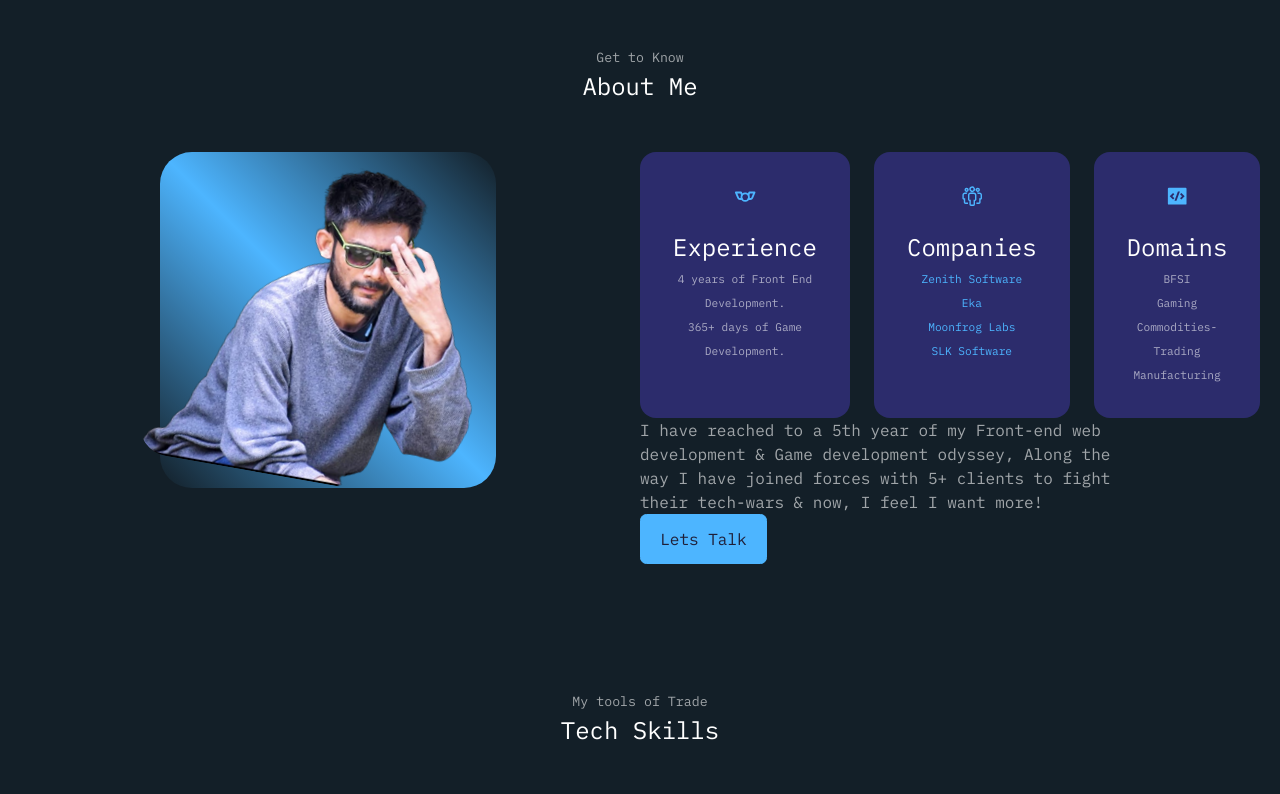
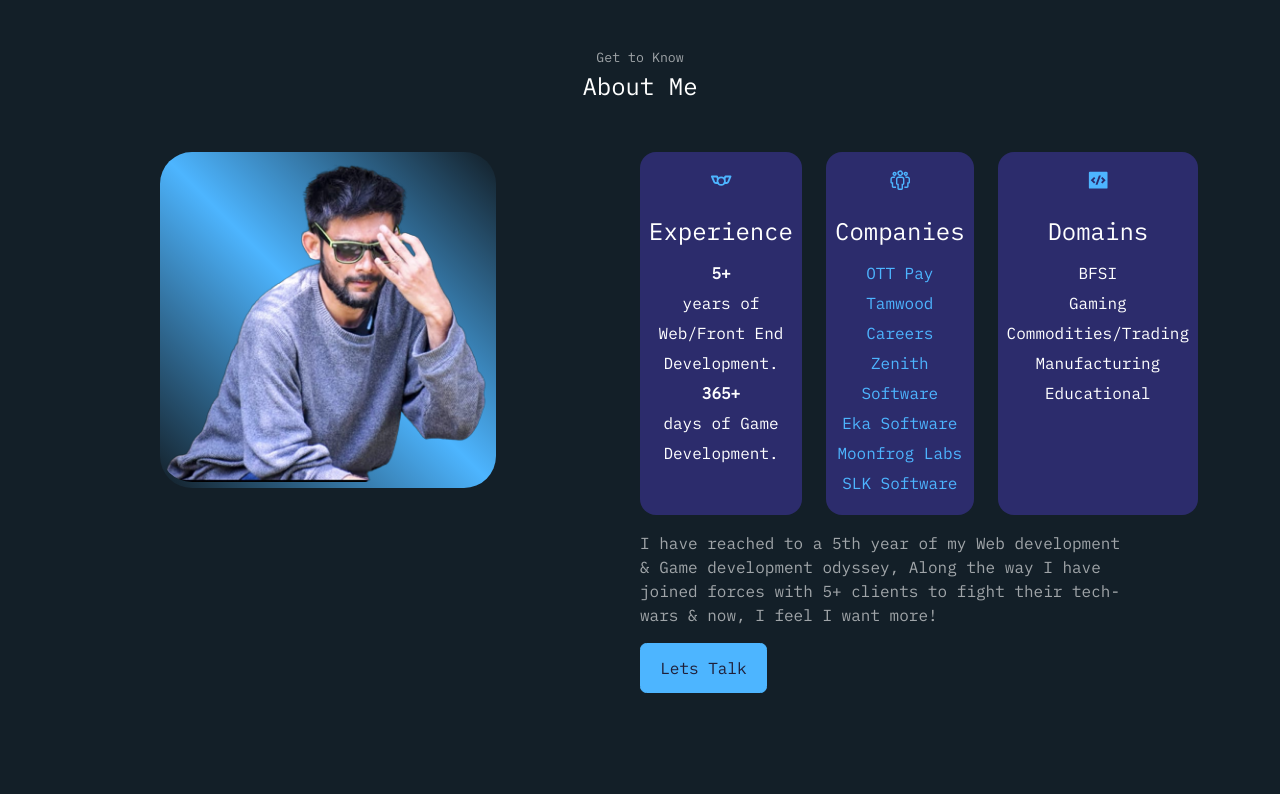
Before and after one commit to zeroonedev1/website_shub, a React (Create React App) app: page / in a window 1280 px wide. Shown: the part 880-1674 px from the top of the page. Built offline with nearby package versions, Linux system fonts and the light colour scheme.

Commit message:
About - removed animation, styling. Updated resume

```diff
--- a/src/components/about/About.jsx
+++ b/src/components/about/About.jsx
@@ -1,9 +1,9 @@
 import React from 'react'
 import './about.css'
 import ME from '../../assets/3_1.png'
-import {TbMilitaryAward} from 'react-icons/tb'
-import {VscOrganization} from 'react-icons/vsc'
-import {RiCodeBoxFill} from 'react-icons/ri'
+import { TbMilitaryAward } from 'react-icons/tb'
+import { VscOrganization } from 'react-icons/vsc'
+import { RiCodeBoxFill } from 'react-icons/ri'
 
 const About = () => {
   return (
@@ -21,32 +21,38 @@ const About = () => {
         <div className="about__content">
           <div className="about__cards">
             <article className='about__card'>
-              <TbMilitaryAward className="about__icon"/>
+              <TbMilitaryAward className="about__icon" />
               <h2>Experience</h2>
-             <p> <small>4 years of Front End Development.</small></p>
-              <p><small>365+ days of Game Development.</small></p>
+              <p><strong>5+</strong><br></br> years of Web/Front End Development.</p>
+              <p><strong>365+</strong><br></br> days of Game Development.</p>
             </article>
 
             <article className='about__card'>
-              <VscOrganization className="about__icon"/>
+              <VscOrganization className="about__icon" />
               <h2>Companies</h2>
-              <p><small><a href="https://zenithsoft.com/">Zenith Software</a></small></p>
-              <p><small><a href="https://eka1.com/">Eka</a></small></p>
-              <p><small><a href="https://moonfroglabs.com/">Moonfrog Labs</a></small></p>
-              <p><small><a href="https://www.slksoftware.com/">SLK Software</a></small></p>
+              <div className='companies_parent'>
+                <p><a href="https://ottpay.com/">OTT Pay</a></p>
+                <p><a href="https://tamwood.com/">Tamwood Careers</a></p>
+                <p><a href="https://zenithsoft.com/">Zenith Software</a></p>
+                <p><a href="https://eka1.com/">Eka Software</a></p>
+                <p><a href="https://moonfroglabs.com/">Moonfrog Labs</a></p>
+                <p><a href="https://www.slksoftware.com/">SLK Software</a></p>
+              </div>
             </article>
 
             <article className='about__card'>
-              <RiCodeBoxFill className="about__icon"/>
+              <RiCodeBoxFill className="about__icon" />
               <h2>Domains</h2>
-              <p><small>BFSI</small></p>
-              <p><small>Gaming</small></p>
-              <p><small>Commodities-Trading</small></p>
-              <p><small>Manufacturing</small></p>
+              <p>BFSI</p>
+              <p>Gaming</p>
+              <p>Commodities/Trading</p>
+              <p>Manufacturing</p>
+              <p>Educational</p>
             </article>
           </div>
 
-          <p>I have reached to a 5th year of my Front-end web development & Game development odyssey, Along the way I have joined forces with 5+ clients to fight their tech-wars & now, I feel I want more!</p>
+          <p className='about_intro'>I have reached to a 5th year of my Web development & Game development odyssey,
+            Along the way I have joined forces with 5+ clients to fight their tech-wars & now, I feel I want more!</p>
           <a href="#contact" className='btn btn-primary'>Lets Talk  </a>
         </div>
       </div>
--- a/src/components/about/about.css
+++ b/src/components/about/about.css
@@ -16,8 +16,8 @@
 .about__me-image {
     border-radius: 2rem;
     overflow: hidden;
-    transform: rotate(10deg);
-    transition: var(--transition);
+    /* transform: rotate(10deg); */
+    /* transition: var(--transition); */
 }
 
 .about__me-image:hover {
@@ -34,12 +34,17 @@
     gap: 1.5rem;
 }
 
+h2 {
+    margin-bottom: 12px;
+}
+
 .about__card {
     background: var(--color-bg-variant);
     border: 1px solid transparent;
     border-radius: 1rem;
-    padding: 2rem;
+    padding: 1rem 0.5rem;
     text-align: center;
+    line-height: 30px;
 }
 
 .about__card :hover {
@@ -63,12 +68,10 @@
     cursor: default;
 }
 
-.about__content p {
-    margin: 2rem 0 2.6ren;
+.about_intro {
+    margin: 1rem 0rem;
     color: var(--color-light);
 }
-
-
 
 /*…………………… MEDIA QUERIES (MEDIUM DEVICES) ¨¨¨¨¨¨¨¨¨ */
 @media screen and (max-width: 1024px) {
```
Also changed, not shown: 1 other file (tests, documents, lock files or other folders).
